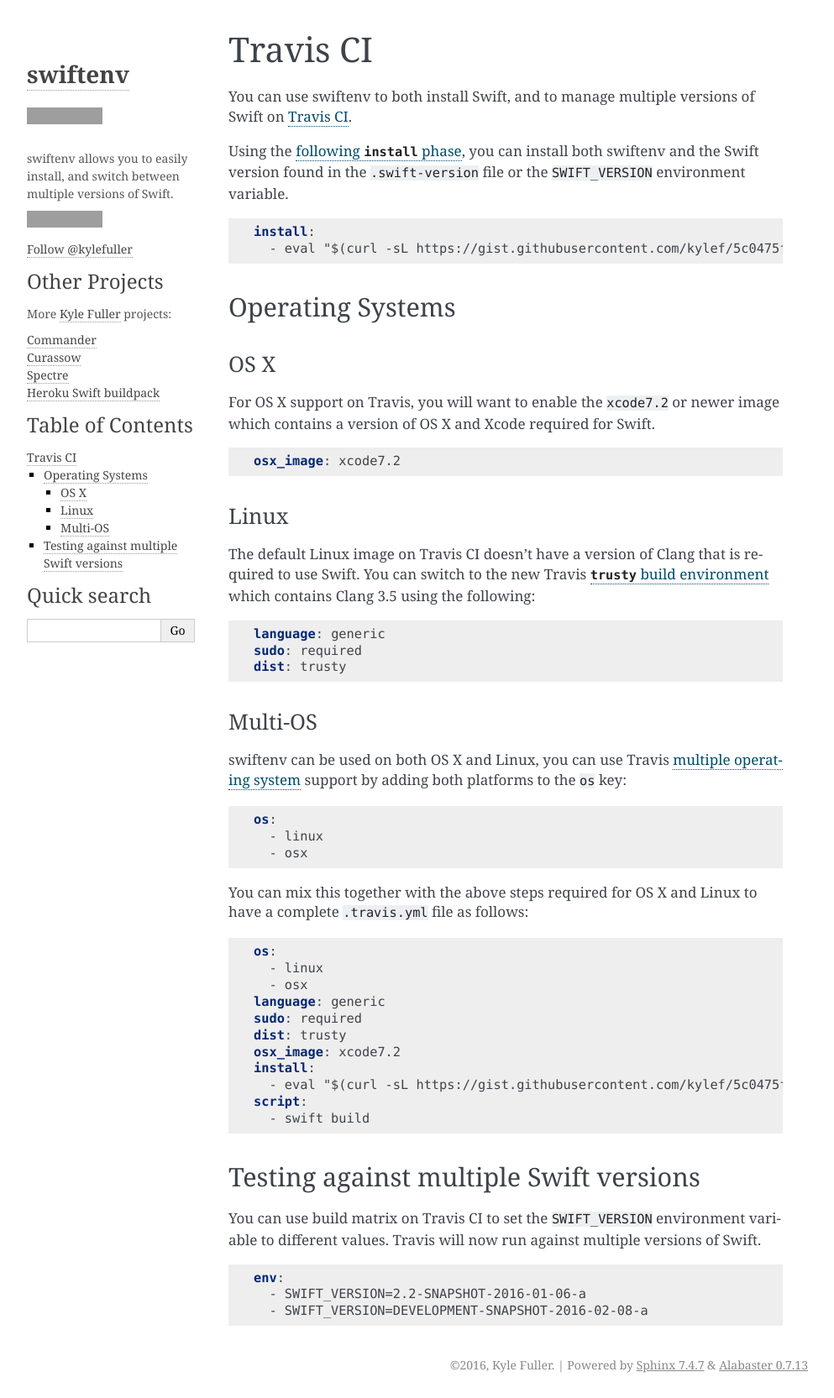
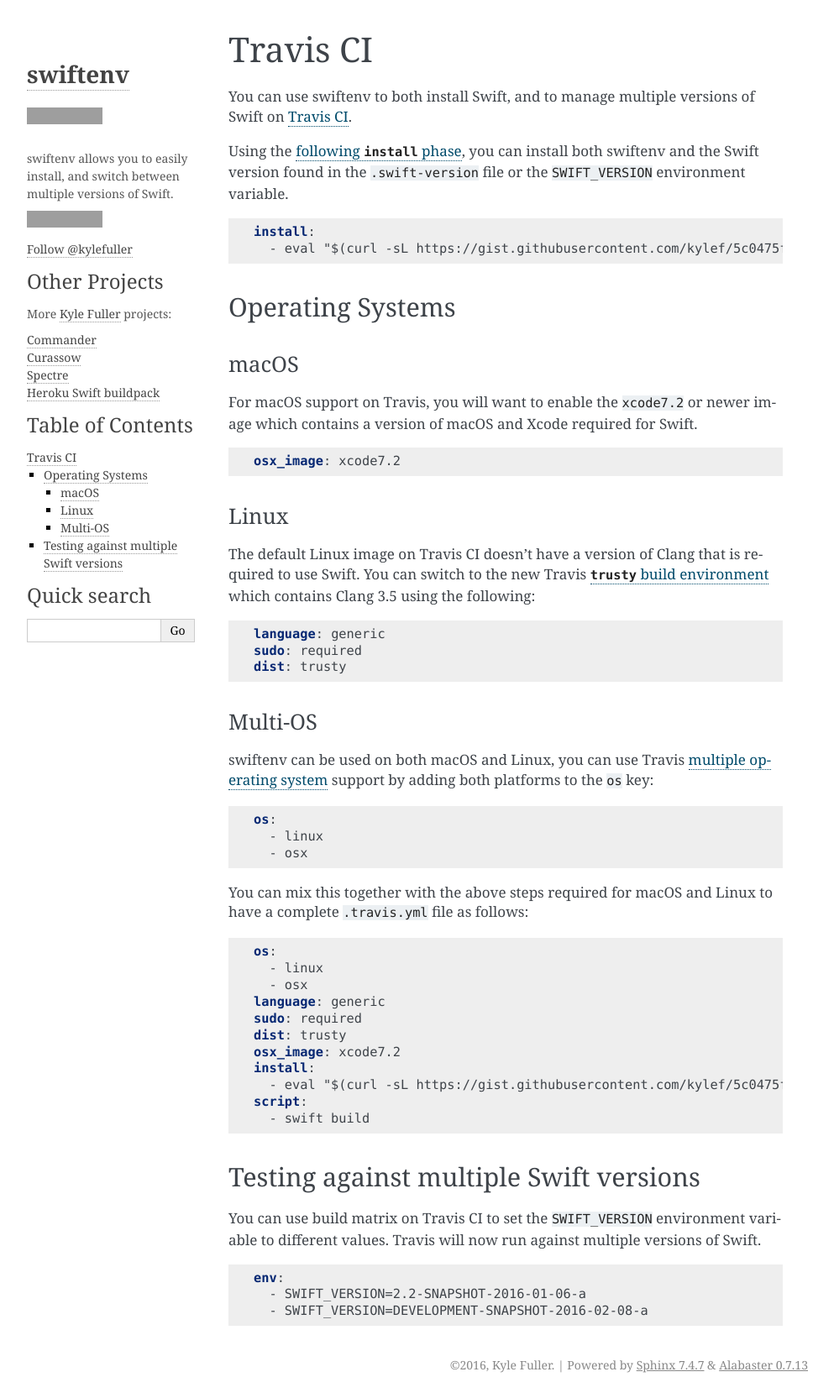
Before and after one commit to kylef/swiftenv, a Sphinx documentation site: the page built from docs/integrations/travis-ci.md, in a window 1280 px wide. Shown: the whole page at 84% size, without its empty margins (148-1141 px from the left). Built offline with Sphinx 7.4.7, drawn with Linux system fonts in a browser that asks for light colours; comment, search, counter and statistics services are not loaded; grey boxes are pictures that could not be loaded.

Commit message:
Reference macOS not OS X

````diff
--- a/docs/integrations/travis-ci.md
+++ b/docs/integrations/travis-ci.md
@@ -14,10 +14,10 @@
 
 ## Operating Systems
 
-### OS X
+### macOS
 
-For OS X support on Travis, you will want to enable the `xcode7.2` or
-newer image which contains a version of OS X and Xcode required for Swift.
+For macOS support on Travis, you will want to enable the `xcode7.2` or
+newer image which contains a version of macOS and Xcode required for Swift.
 
 ```yaml
 osx_image: xcode7.2
@@ -38,7 +38,7 @@
 
 ### Multi-OS
 
-swiftenv can be used on both OS X and Linux, you can use Travis
+swiftenv can be used on both macOS and Linux, you can use Travis
 [multiple operating system](https://docs.travis-ci.com/user/multi-os/)
 support by adding both platforms to the `os` key:
 
@@ -48,7 +48,7 @@
   - osx
 ```
 
-You can mix this together with the above steps required for OS X and
+You can mix this together with the above steps required for macOS and
 Linux to have a complete `.travis.yml` file as follows:
 
 ```yaml
````
Also changed, not shown: README.md (+2 -2 lines), docs/building-swift.md (+2 -2 lines), docs/getting-started.md (+1 -1 lines), docs/installation.md (+2 -2 lines).
